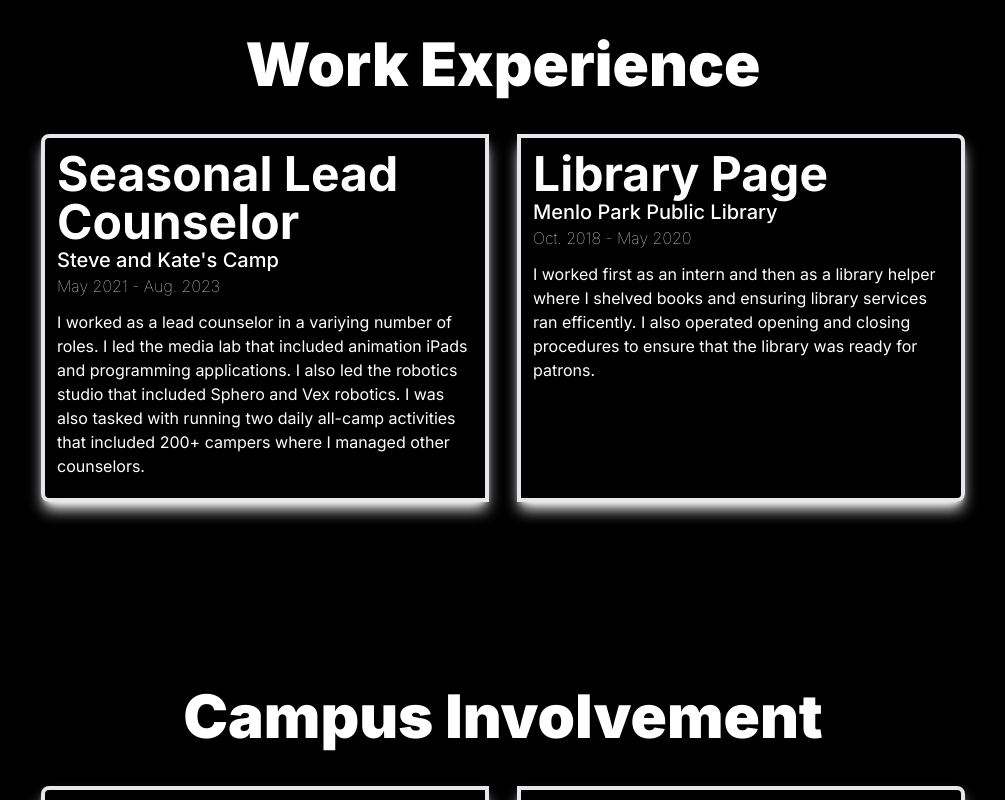
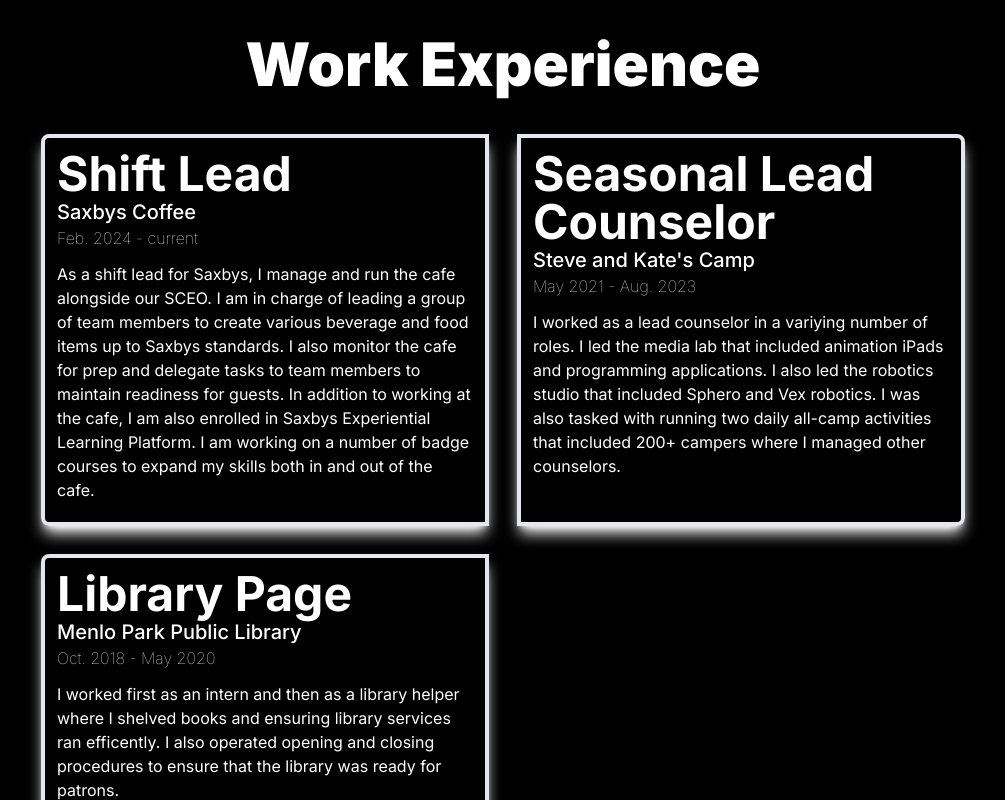
Before and after one commit to bkinaan/bkinaan.github.io, a Next.js app: page / in a window 1280 px wide. Shown: the part 2840-3640 px from the top of the page, without its empty margins (137-1142 px from the left). Built offline with nearby package versions, Linux system fonts and the light colour scheme; a web font is replaced by a local one.

Commit message:
added saxbys to work experience

```diff
--- a/src/app/components/experiences-list.tsx
+++ b/src/app/components/experiences-list.tsx
@@ -1,6 +1,15 @@
 import Experience from "./experience";
 
 export default function Experiences() {
+  let saxbys = {
+    role: "Shift Lead",
+    company: "Saxbys Coffee",
+    time: "Feb. 2024 - current",
+    description:
+      "As a shift lead for Saxbys, I manage and run the cafe alongside our SCEO. I am in charge of leading a group of team members to create various beverage and food items up to Saxbys standards. I also monitor the cafe for prep and delegate tasks to team members to maintain readiness for guests. In addition to working at the cafe, I am also enrolled in Saxbys Experiential Learning Platform. I am working on a number of badge courses to expand my skills both in and out of the cafe.",
+    link: "https://saxbyscoffee.com",
+    pos: "l",
+  };
   let sk = {
     role: "Seasonal Lead Counselor",
     company: "Steve and Kate's Camp",
@@ -8,7 +17,7 @@ export default function Experiences() {
     description:
       "I worked as a lead counselor in a variying number of roles. I led the media lab that included animation iPads and programming applications. I also led the robotics studio that included Sphero and Vex robotics. I was also tasked with running two daily all-camp activities that included 200+ campers where I managed other counselors.",
     link: "https://steveandkatescamp.com",
-    pos: "l",
+    pos: "r",
   };
   let library = {
     role: "Library Page",
@@ -17,7 +26,7 @@ export default function Experiences() {
     description:
       "I worked first as an intern and then as a library helper where I shelved books and ensuring library services ran efficently. I also operated opening and closing procedures to ensure that the library was ready for patrons.",
     link: "https://menlopark.gov/Government/Departments/Library-and-Community-Services/Library",
-    pos: "r",
+    pos: "l",
   };
   return (
     <div className="mb-10 pt-36">
@@ -25,6 +34,14 @@ export default function Experiences() {
         Work Experience
       </div>
       <div className="grid grid-cols-2 gap-7">
+        <Experience
+          role={saxbys.role}
+          company={saxbys.company}
+          time={saxbys.time}
+          description={saxbys.description}
+          link={saxbys.link}
+          pos={saxbys.pos}
+        />
         <Experience
           role={sk.role}
           company={sk.company}
```
